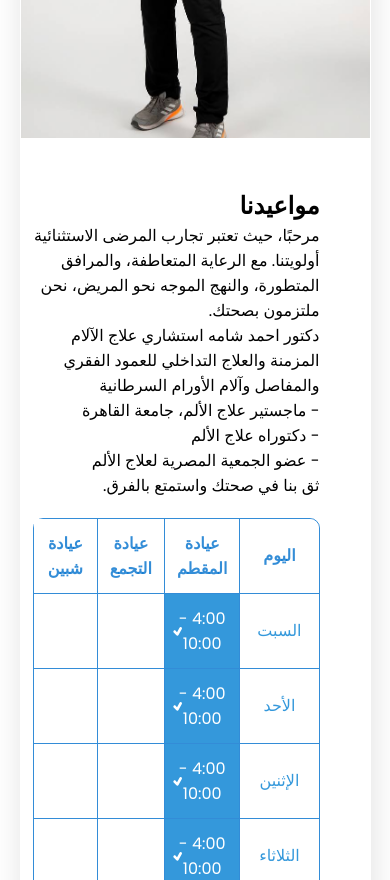
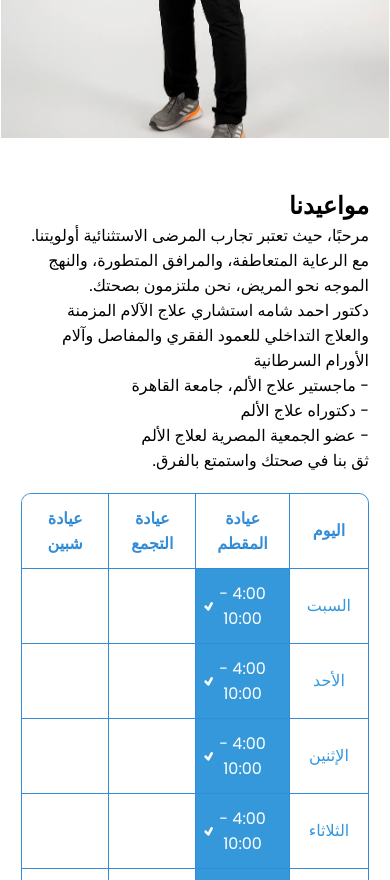
Before and after one commit to AhmedElminshawy89/devdoctor, a React (Create React App) app: page / in a window 390 px wide. Shown: the part 11120-12000 px from the top of the page. Built offline with nearby package versions, Linux system fonts and the light colour scheme.

Commit message:
modification

```diff
--- a/src/Style.css
+++ b/src/Style.css
@@ -804,12 +804,26 @@ header {
     grid-template-columns: 1fr 1fr ;
   }
 }
-@media screen and (max-width:368px) {
+@media screen and (max-width:600px) {
+  .appointment{
+    width: 100% !important;
+  }
   .table-appointment-wrapper{
-    max-width: 200px;
     width: 100%;
     overflow-x: auto;
   }
+  .apointment-text {
+    padding: 50px 20px !important;
+}
+.contact-us {
+  padding: 0 0px !important;
+  padding-bottom: 0;
+}
+.contact-us>h2,
+.contact-us>p{
+  padding: 0 20px !important;
+}
+
 }
 @media(max-width:992px){
   .appointment{
```
